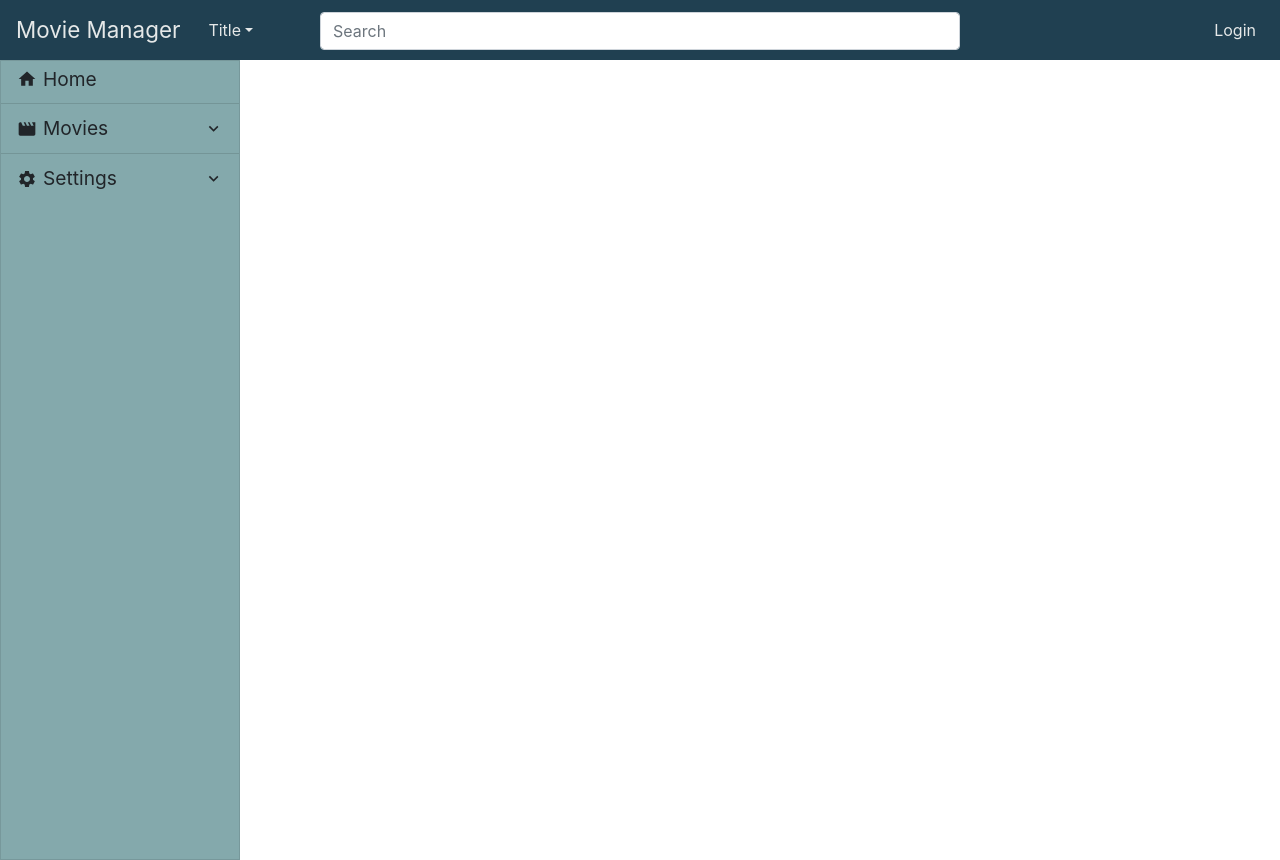
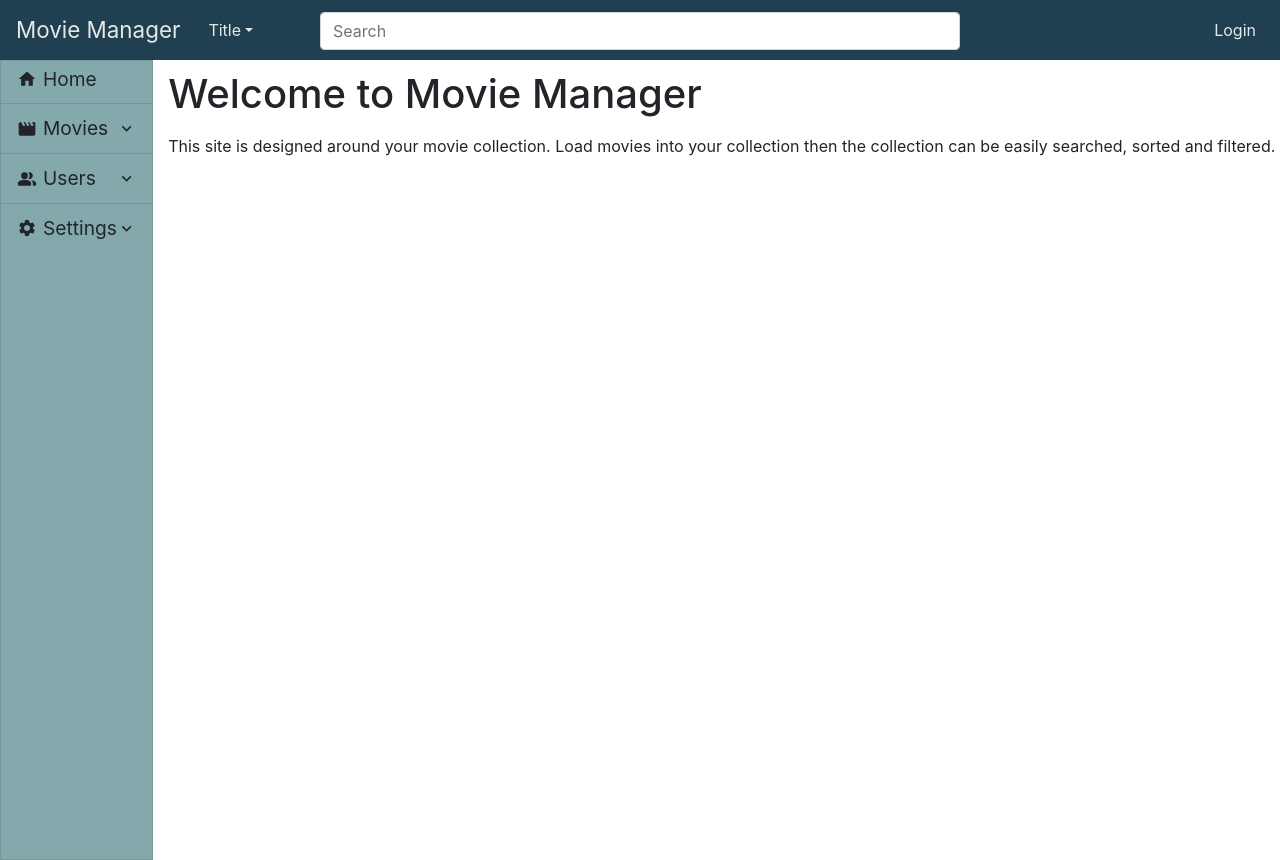
Before and after one commit to codebymax/movie-frontend, a React (Create React App) app: page / in a window 1280 px wide. Built offline with nearby package versions, Linux system fonts and the light colour scheme.

Commit message:
small fix

```diff
--- a/src/components/App.js
+++ b/src/components/App.js
@@ -1,13 +1,13 @@
 import React from 'react';
 import HomeIcon from '@material-ui/icons/Home';
 import MovieIcon from '@material-ui/icons/Movie';
-import NotificationsIcon from '@material-ui/icons/Notifications';
-import DesktopWindowsIcon from '@material-ui/icons/DesktopWindows';
+import PeopleAltRoundedIcon from '@material-ui/icons/PeopleAltRounded';
 import SettingsIcon from '@material-ui/icons/Settings';
 import '../../node_modules/bootstrap/dist/css/bootstrap.min.css';
 import { BrowserRouter as Router } from 'react-router-dom';
 import Sidebar from './Sidebar';
 import Topbar from './Topbar';
+import Welcome from './Welcome';
 
 function onClick(e, item) {
   window.alert(JSON.stringify(item, null, 2));
@@ -28,6 +28,16 @@ const items = [
   },
   'divider',
   {
+    name: 'user',
+    label: 'Users',
+    Icon: PeopleAltRoundedIcon,
+    items: [
+      { name: 'all', label: 'All', onClick },
+      { name: 'friend', label: 'Friends', onClick },
+    ],
+  },
+  'divider',
+  {
     name: 'settings',
     label: 'Settings',
     Icon: SettingsIcon,
@@ -43,7 +53,10 @@ const App = () => {
       <Router>
         <Topbar search={search} setSearch={setSearch} />
       </Router>
-      <Sidebar items={items} />
+      <div style={{ display: 'flex' }}>
+        <Sidebar items={items} />
+        <Welcome />
+      </div>
     </>
   );
 };
--- /dev/null
+++ b/src/components/Welcome.js
@@ -0,0 +1,15 @@
+import React from 'react';
+
+const Welcome = () => (
+  <div style={{ display: 'block', paddingLeft: '15px' }}>
+    <h1 style={{ paddingTop: '10px' }}>Welcome to Movie Manager{'\n'}</h1>
+    <p>{'\n'}</p>
+    <p>
+      This site is designed around your movie collection. Load movies into your
+      collection then the collection can be easily searched, sorted and
+      filtered.
+    </p>
+  </div>
+);
+
+export default Welcome;
--- a/src/index.css
+++ b/src/index.css
@@ -14,10 +14,12 @@ code {
 }
 
 .sidebar {
-  background: #84A9AC;
-  max-width: 240px;
+  background: #84a9ac;
+  display: flex;
+  float: left;
+  max-width: 20%;
   height: 100vh;
-  border: 1px solid rgba(0, 0, 0, 0.1)
+  border: 1px solid rgba(0, 0, 0, 0.1);
 }
 
 .sidebar-item {
@@ -49,6 +51,5 @@ code {
 }
 
 .sidebar-item-expand-arrow-expanded {
-  color: #09bb12;
   font-weight: bold;
 }
```
